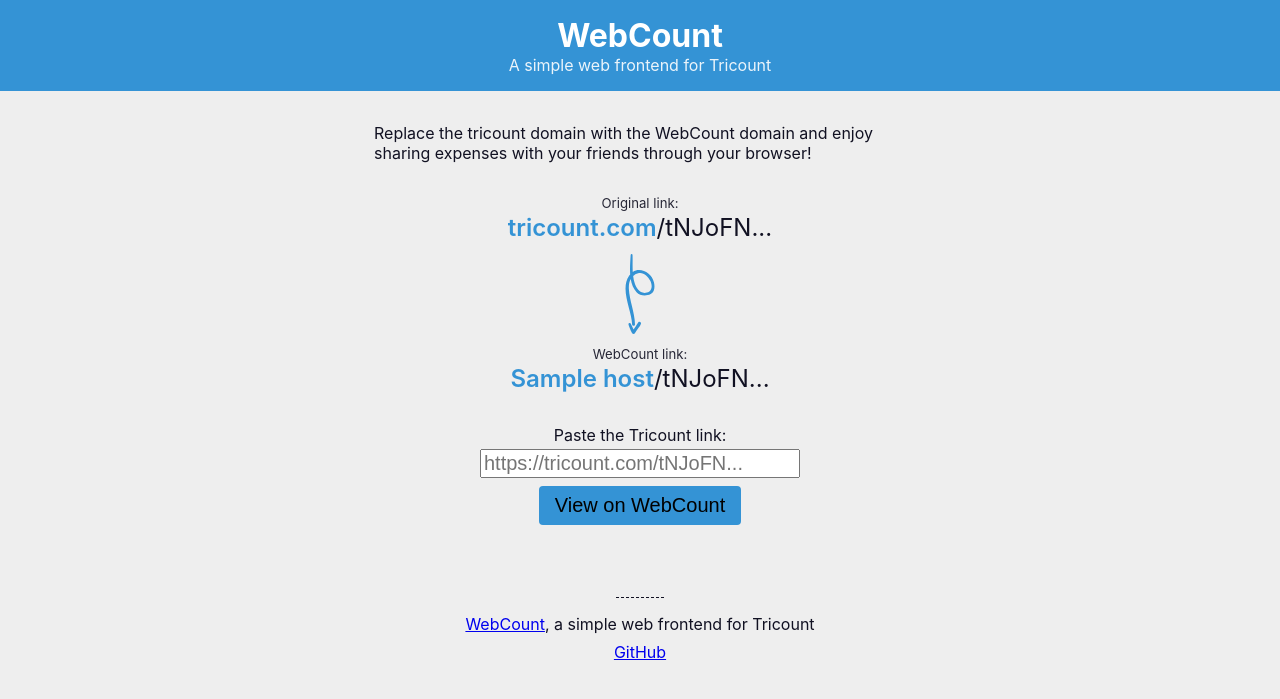
After one commit to clement-escolano/webcount, a Django app: template tricount_proxy/templates/home.html in a window 1280 px wide. The commit adds this page. Shown: the top 699 px of the page. Run offline with Django 5.2, Linux system fonts and the light colour scheme; the template is opened without the code that fills it: most values are stand-ins (such as "Sample title", 1, 10 or a date in 2020).

Commit message:
Add home page

```diff
--- a/tricount/settings.py
+++ b/tricount/settings.py
@@ -1,3 +1,4 @@
+from os import environ
 from pathlib import Path
 from django.utils.translation import gettext_lazy as _
 
@@ -10,6 +11,7 @@ SECRET_KEY = "django-insecure-fnf%xwmomp@$r!d1a+sjoce^q56&6i6tek3od=re$*i))m-t_2
 # SECURITY WARNING: don't run with debug turned on in production!
 DEBUG = True
 
+SITE_DOMAIN = environ.get("HOST", "localhost:8000")
 ALLOWED_HOSTS = []
 
 
--- a/tricount_proxy/static/css/base.css
+++ b/tricount_proxy/static/css/base.css
@@ -1,15 +1,19 @@
 :root {
-    --max-width: 500px;
+    --max-width: 532px;
+    --primary-color: #3493d5;
 }
 
 header {
-    background-color: #3493d5;
+    background-color: var(--primary-color);
     color: white;
     padding: 0 0.5rem;
     display: grid;
     gap: 0.5rem;
 }
 
+main {
+    padding: 0 0.5rem;
+}
 
 .container {
     max-width: var(--max-width);
@@ -18,10 +22,12 @@ header {
 }
 
 footer {
+    padding: 0 0.5rem;
     margin-top: 2rem;
     margin-bottom: 2rem;
+    display: grid;
+    justify-items: center;
     text-align: center;
-    display: grid;
     gap: 0.5rem;
 }
 
--- a/tricount_proxy/static/css/detail.css
+++ b/tricount_proxy/static/css/detail.css
@@ -6,8 +6,8 @@ h1 {
     display: none;
 }
 
-header:has(#expenses:checked) ~ .container .expenses,
-header:has(#balances:checked) ~ .container .balances {
+header:has(#expenses:checked) ~ main .container .expenses,
+header:has(#balances:checked) ~ main .container .balances {
     display: block;
 }
 
--- /dev/null
+++ b/tricount_proxy/static/css/home.css
@@ -0,0 +1,86 @@
+header {
+    padding: 1rem;
+}
+
+header .container {
+    display: grid;
+    justify-items: center;
+}
+
+.tagline {
+    opacity: 0.9;
+}
+
+.content {
+    display: grid;
+    gap: 2rem;
+    padding: 2rem 0;
+}
+
+.arrow {
+    transform: rotate(90deg);
+    width: 5rem;
+}
+
+.transformation {
+    display: grid;
+    gap: 0.75rem;
+    align-items: center;
+    justify-items: center;
+}
+
+.row {
+    display: grid;
+    gap: 0.125rem;
+   justify-items: center;
+}
+
+.label {
+    font-size: 0.825rem;
+    opacity: 0.9;
+}
+
+.url {
+    font-size: 1.5rem;
+}
+
+.domain {
+    font-weight: 600;
+    color: var(--primary-color);
+}
+
+.form {
+    display: grid;
+    gap: 0.5rem;
+    justify-items: center;
+}
+
+.form label {
+    display: grid;
+    gap: 0.25rem;
+    justify-items: center;
+}
+
+input {
+    min-width: 20rem;
+    font-size: 1.25rem;
+}
+
+.form button {
+    font-size: 1.25rem;
+    appearance: none;
+    border: none;
+    background: var(--primary-color);
+    padding: 0.5rem 1rem;
+    border-radius: 0.25rem;
+    cursor: pointer;
+    transition: background-color 0.2s ease-in-out;
+}
+
+.form button:hover {
+    background: color-mix(in srgb, var(--primary-color) 80%, transparent);
+}
+
+.form button:active {
+   background: color-mix(in srgb, var(--primary-color) 60%, transparent);
+}
--- a/tricount_proxy/templates/base.html
+++ b/tricount_proxy/templates/base.html
@@ -24,13 +24,15 @@
         {% block header %}{% endblock %}
     </div>
 </header>
-<main class="container">
-    {% block content %}{% endblock %}
+<main>
+    <div class="container">
+        {% block content %}{% endblock %}
+    </div>
 </main>
 <footer class="container">
     {% block footer %}
-        <hr />
-        <p>WebCount, a simple web frontend for Tricount</p>
+        <hr/>
+        <p><a href="/">WebCount</a>, a simple web frontend for Tricount</p>
         <a href="https://github.com/clement-escolano/webcount" target="_blank" rel="noopener">GitHub</a>
     {% endblock %}
 </footer>
--- /dev/null
+++ b/tricount_proxy/templates/home.html
@@ -0,0 +1,48 @@
+{% extends "base.html" %}
+
+{% load static %}
+
+{% block title %}
+    <title>WebCount</title>
+{% endblock %}
+
+{% block css %}
+    <link rel="stylesheet" href="{% static 'css/home.css' %}">
+{% endblock %}
+
+{% block header %}
+    <h1>WebCount</h1>
+    <p class="tagline">A simple web frontend for Tricount</p>
+{% endblock %}
+
+{% block content %}
+    <section class="content">
+        <p class="hint">
+            Replace the tricount domain with the WebCount domain and enjoy sharing expenses with your
+            friends through your browser!
+        </p>
+        <div class="transformation">
+            <p class="row">
+                <span class="label">Original link:</span>
+                <span class="url">
+                    <span class="domain">tricount.com</span>/tNJoFN...
+                </span>
+            </p>
+            <img src="{% static 'images/swirly-arrow.svg' %}" alt="" class="arrow">
+            <p class="row">
+                <span class="label">WebCount link:</span>
+                <span class="url">
+                    <span class="domain">{{ host }}</span>/tNJoFN...
+                </span>
+            </p>
+        </div>
+        <form method="POST" class="form">
+            {% csrf_token %}
+            <label for="url">
+                Paste the Tricount link:
+                <input type="url" id="url" name="url" placeholder="https://tricount.com/tNJoFN..." required>
+            </label>
+            <button type="submit">View on WebCount</button>
+        </form>
+    </section>
+{% endblock %}
--- a/tricount_proxy/urls.py
+++ b/tricount_proxy/urls.py
@@ -1,8 +1,9 @@
-from django.urls import re_path
+from django.urls import re_path, path
 
 from . import views
 
 urlpatterns = [
+    path("", views.home, name="home"),
     re_path(
         r"^(?P<tricount_id>t[a-zA-Z]{15,17})$",
         views.tricount_details,
```
Also changed, not shown: tricount_proxy/views.py (+25 -1 lines), tricount_proxy/static/images/swirly-arrow.svg (added), tricount_proxy/static/site.webmanifest.
